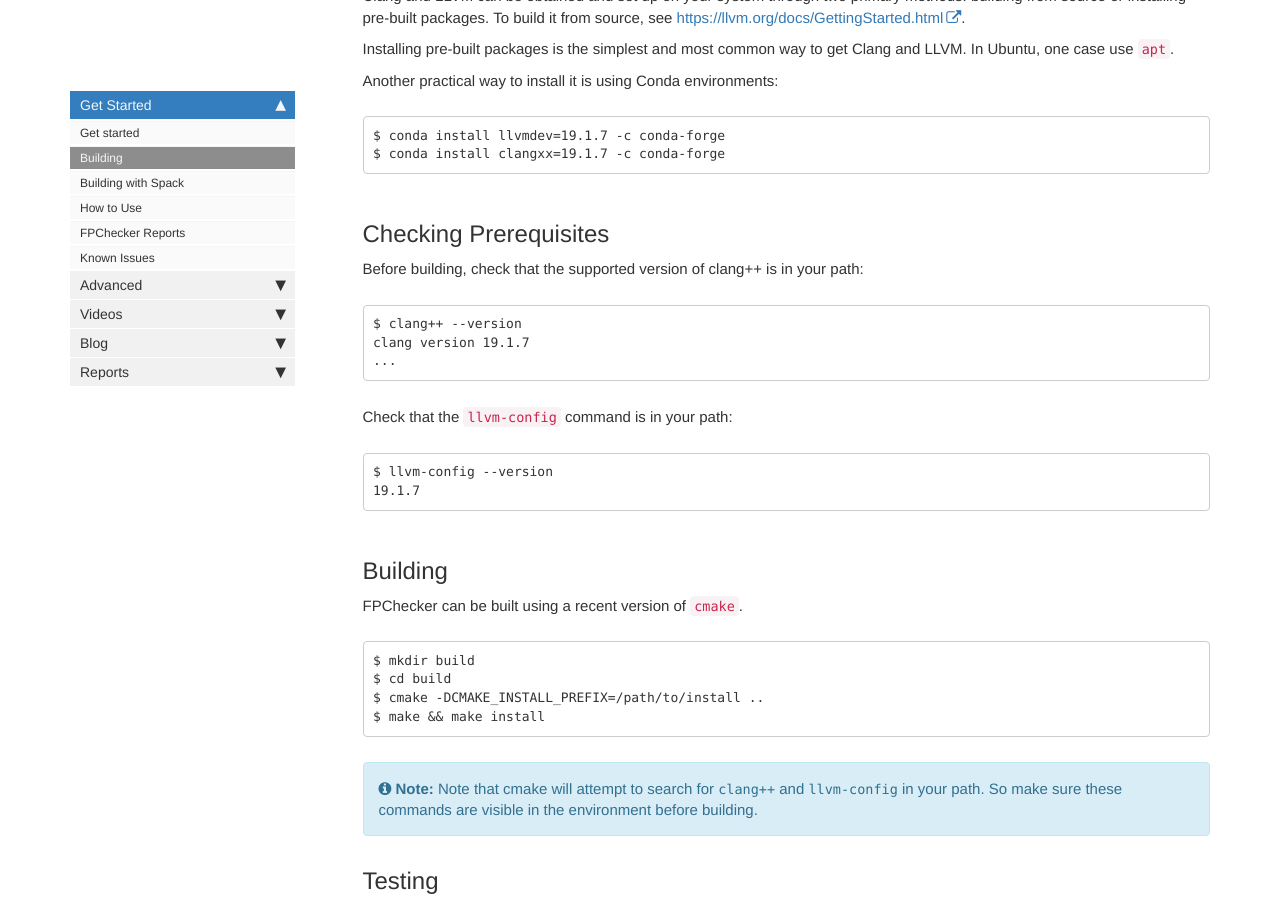
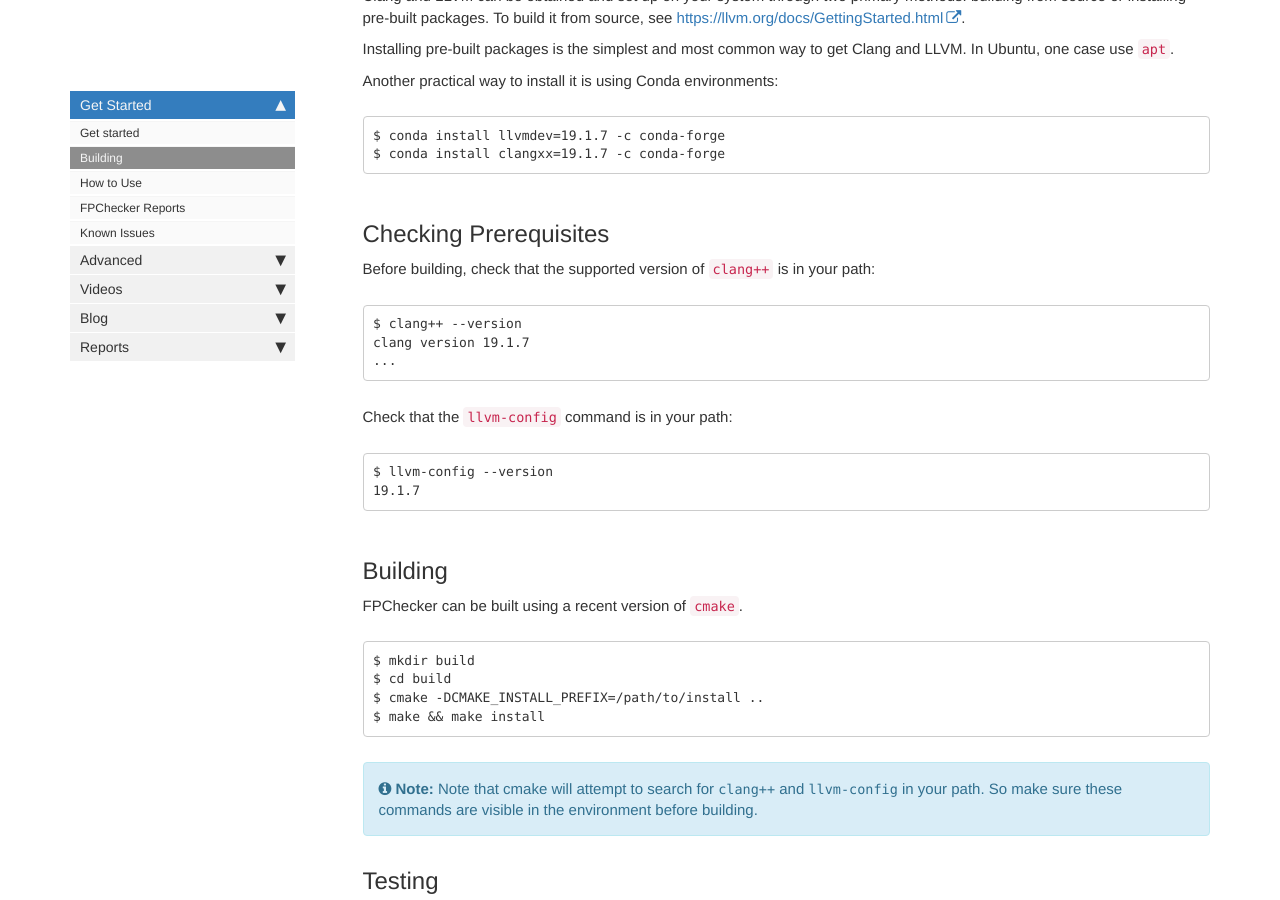
Before and after one commit to ilagunap/fpchecker-doc, a Jekyll site: the page built from installation.md, in a window 1280 px wide and 900 px high, scrolled down 963 px. Built offline with Jekyll 4.4.1, drawn with Linux system fonts in a browser that asks for light colours; comment, search, counter and statistics services are not loaded.

Commit message:
small fix

````diff
--- a/_data/sidebars/mydoc_sidebar.yml
+++ b/_data/sidebars/mydoc_sidebar.yml
@@ -32,9 +32,9 @@ entries:
       url: /installation.html
       output: web, pdf
 
-    - title: Building with Spack
-      url: /installation_spack.html
-      output: web, pdf
+    #- title: Building with Spack
+    #  url: /installation_spack.html
+    #  output: web, pdf
 
     - title: How to Use
       url: /how-to-use.html
--- a/installation.md
+++ b/installation.md
@@ -39,7 +39,7 @@ $ conda install clangxx=19.1.7 -c conda-forge
 
 
 ## Checking Prerequisites
-Before building, check that the supported version of clang++ is in your path:
+Before building, check that the supported version of `clang++` is in your path:
 
 ```
 $ clang++ --version
````
